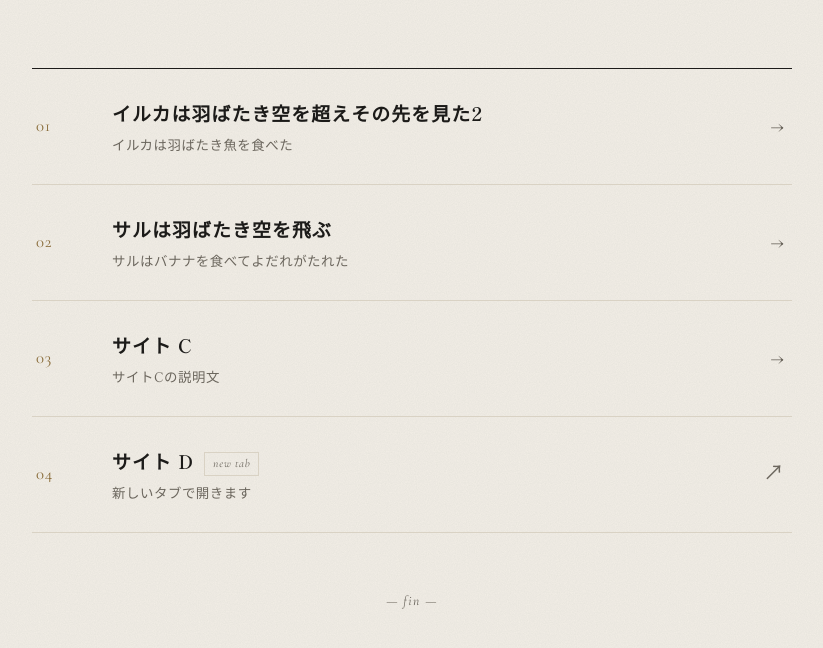
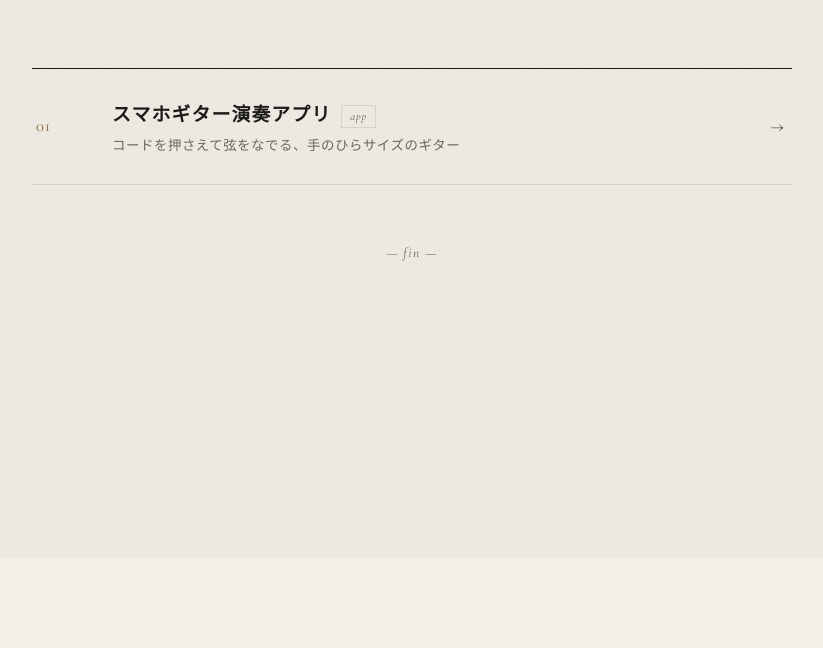
Before and after one commit to tttoooomm/ss, a plain HTML site: page index.html in a window 1280 px wide. Shown: the part 242-890 px from the top of the page, without its empty margins (228-1051 px from the left). After the commit the page ends 800 px from the top, so only its background shows below. Drawn offline with nearby package versions, Linux system fonts and the light colour scheme.

Commit message:
Update index.html

```diff
--- a/index.html
+++ b/index.html
@@ -226,46 +226,14 @@
     <!-- 👇 hrefの中身を実際のファイル名（またはURL）に合わせる -->
     <ul class="list">
       <li>
-        <a class="item" href="イルカは羽ばたき空を超えその先を見た2.html">
+        <!-- GitHub Pagesを有効にしたら https://tttoooomm.github.io/ss/guitar_app_v2index.html に変えるとアプリとして開けます -->
+        <a class="item" href="https://github.com/tttoooomm/ss/blob/main/guitar_app_v2index.html">
           <span class="num">01</span>
           <span>
-            <span class="title">イルカは羽ばたき空を超えその先を見た2</span>
-            <span class="desc">イルカは羽ばたき魚を食べた</span>
+            <span class="title">スマホギター演奏アプリ<span class="tag">app</span></span>
+            <span class="desc">コードを押さえて弦をなでる、手のひらサイズのギター</span>
           </span>
           <span class="arrow">→</span>
-        </a>
-      </li>
-
-      <li>
-        <a class="item" href="サルは羽ばたき空を飛ぶ.html">
-          <span class="num">02</span>
-          <span>
-            <span class="title">サルは羽ばたき空を飛ぶ</span>
-            <span class="desc">サルはバナナを食べてよだれがたれた</span>
-          </span>
-          <span class="arrow">→</span>
-        </a>
-      </li>
-
-      <li>
-        <a class="item" href="https://example.com/3">
-          <span class="num">03</span>
-          <span>
-            <span class="title">サイト C</span>
-            <span class="desc">サイトCの説明文</span>
-          </span>
-          <span class="arrow">→</span>
-        </a>
-      </li>
-
-      <li>
-        <a class="item" href="https://example.com/4" target="_blank" rel="noopener noreferrer">
-          <span class="num">04</span>
-          <span>
-            <span class="title">サイト D<span class="tag">new tab</span></span>
-            <span class="desc">新しいタブで開きます</span>
-          </span>
-          <span class="arrow">↗</span>
         </a>
       </li>
     </ul>
```
